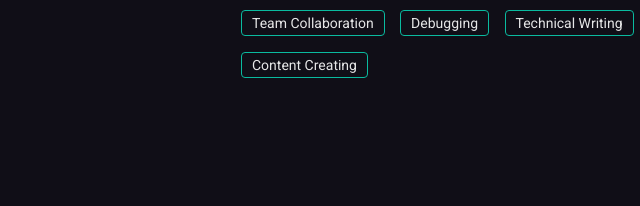
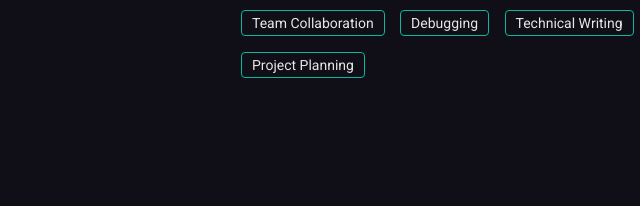
Before and after one commit to roshnaeem/roshnaeem.github.io, a plain HTML site: page index.html in a window 1280 px wide. Shown: the part 485-691 px from the top of the page, 420-1060 px from the left. Drawn offline with nearby package versions, Linux system fonts and the light colour scheme; some packages are replaced by stand-ins of ours.

Commit message:
Update index.html

```diff
--- a/index.html
+++ b/index.html
@@ -163,7 +163,7 @@ Web Developer, Technical Content Engineer and an Open Source Contributor. I like
                                 <li><span>Team Collaboration</span></li>
                                 <li><span>Debugging</span></li>
 				<li><span>Technical Writing</span></li>
-                                <li><span>Content Creating</span></li>
+                                <li><span>Project Planning</span></li>
                             </ul>
                         </div>
                         <!--<a href="Resume.pdf" target="_blank" class="btn btn-fill wow fadeInUp" data-wow-duration="0.8s"
```
